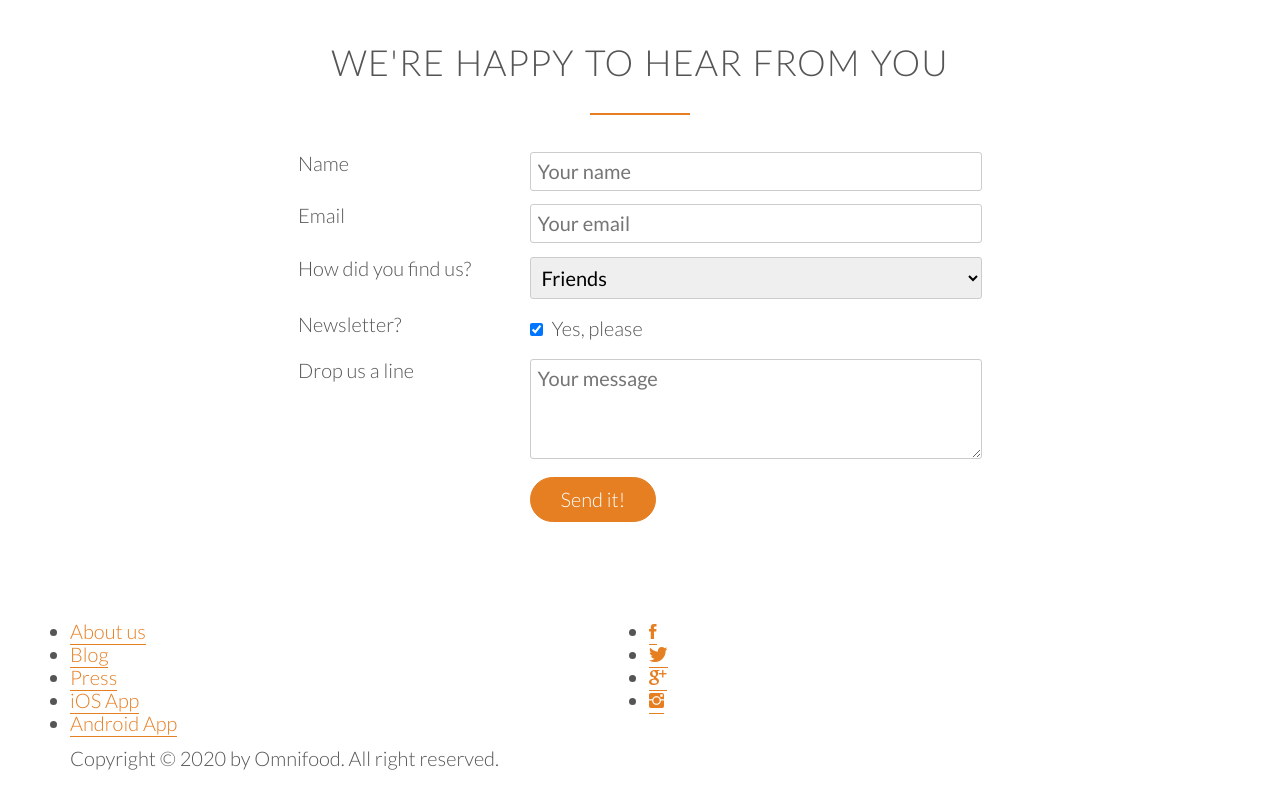
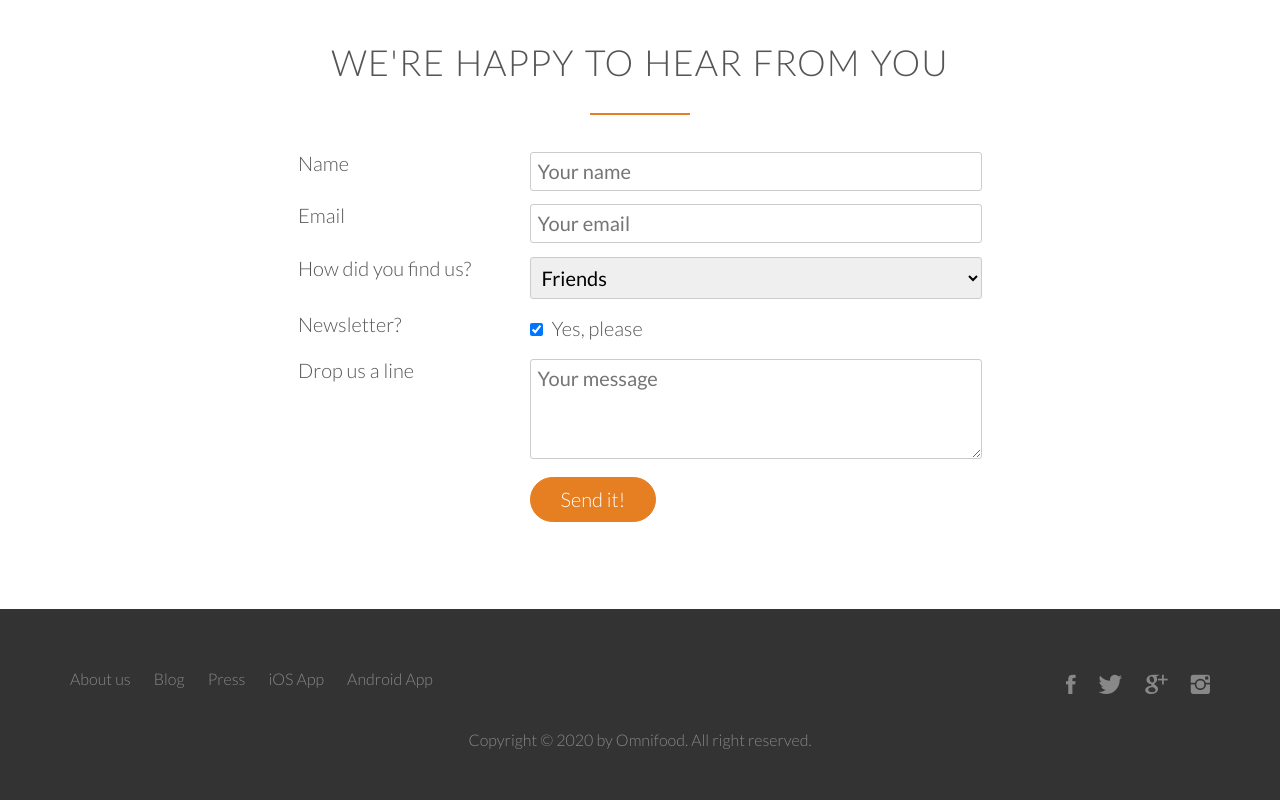
Before and after one commit to LaserPewPew10/omnifood, a plain HTML site: page index.html in a window 1280 px wide. Shown: the part 4624-5424 px from the top of the page. Before the commit the page ends 5394 px from the top, so only its background shows below. Drawn offline with Linux system fonts and the light colour scheme; files whose address does not match are found by name.

Commit message:
finished styling for footer

```diff
--- a/resources/css/style.css
+++ b/resources/css/style.css
@@ -487,3 +487,83 @@ input[type='checkbox'] {
 *:focus {
   outline: none;
 }
+
+/* --------------------------------------*/
+/* FOOTER */
+/* --------------------------------------*/
+
+footer {
+  background-color: #333;
+  padding: 50px;
+  font-size: 80%;
+}
+
+.footer-nav {
+  list-style: none;
+  float: left;
+}
+
+.social-links {
+  list-style: none;
+  float: right;
+}
+
+.footer-nav li,
+.social-links li {
+  display: inline-block;
+  margin-right: 20px;
+}
+
+.footer-nav li:last-child,
+.social-links li:last-child {
+  margin-right: 0;
+}
+
+.footer-nav li a:link,
+.footer-nav li a:visited,
+.social-links li a:link,
+.social-links li a:visited {
+  text-decoration: none;
+  border: 0;
+  color: #888;
+  transition: color 0.2s;
+}
+
+.footer-nav li a:hover,
+.footer-nac li a:active {
+  color: #ddd;
+}
+
+.social-links li a:link,
+.social-links li a:visited {
+  font-size: 160%;
+}
+
+.ion-social-facebook,
+.ion-social-twitter,
+.ion-social-googleplus,
+.ion-social-instagram {
+  transition: color 0.2s;
+}
+
+.ion-social-facebook:hover {
+  color: #3b5998;
+}
+
+.ion-social-twitter:hover {
+  color: #1da1f2;
+}
+
+.ion-social-googleplus:hover {
+  color: #db4437;
+}
+
+.ion-social-instagram:hover {
+  color: #c32aa3;
+}
+
+footer p {
+  color: #888;
+  text-align: center;
+  margin-top: 20px;
+}
```
Also changed, not shown: index.html (+0 -10 lines).
